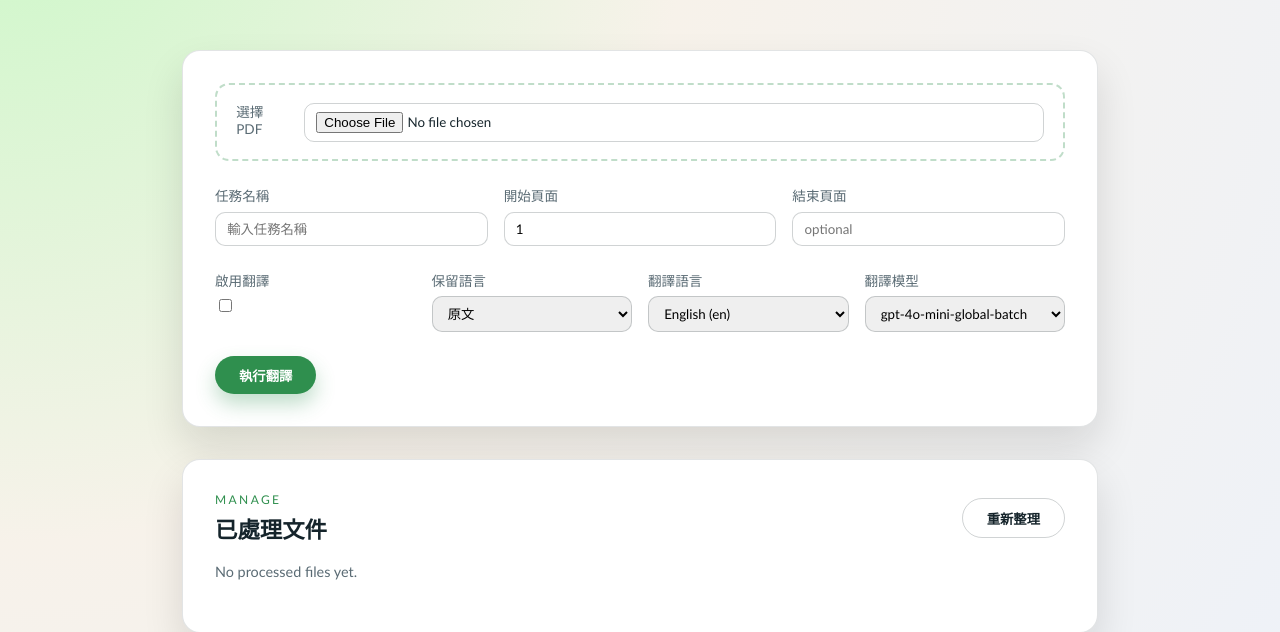
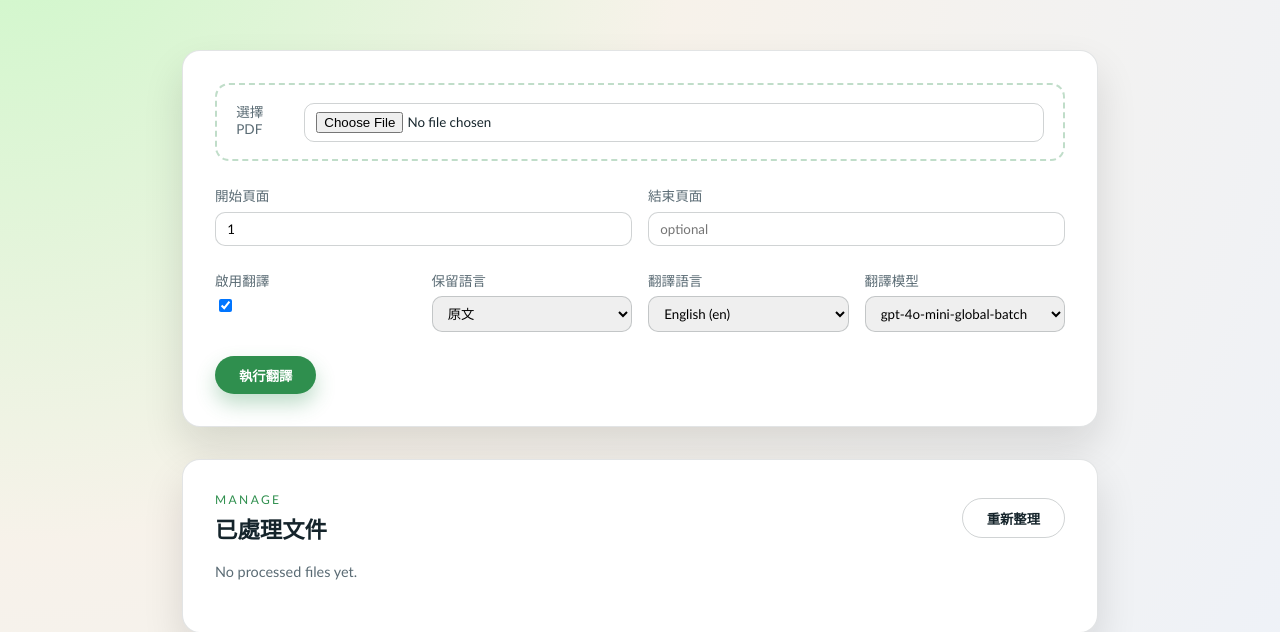
Before and after one commit to RyanHuang781245/pdf_ocr_translate, a Flask app: page / in a window 1280 px wide. Shown: the part 151-783 px from the top of the page. Run offline with Flask 3, Linux system fonts and the light colour scheme; data that the repository does not hold is empty.

Commit message:
任務名稱自動用檔名_jobid，不需要再輸入

```diff
--- a/templates/index.html
+++ b/templates/index.html
@@ -21,11 +21,7 @@
             <input type="file" name="pdf" accept="application/pdf" required />
           </label>
           <div class="form-grid">
-            <label>
-              <span>任務名稱</span>
-              <input type="text" name="job_name" placeholder="輸入任務名稱" />
-            </label>
-            <label>
+<label>
               <span>開始頁面</span>
               <input type="number" name="start" value="1" min="1" />
             </label>
@@ -37,7 +33,7 @@
           <div class="form-grid">
             <label>
               <span>啟用翻譯</span>
-              <input type="checkbox" name="translate" />
+              <input type="checkbox" name="translate" checked/>
             </label>
             <label>
               <span>保留語言</span>
```
